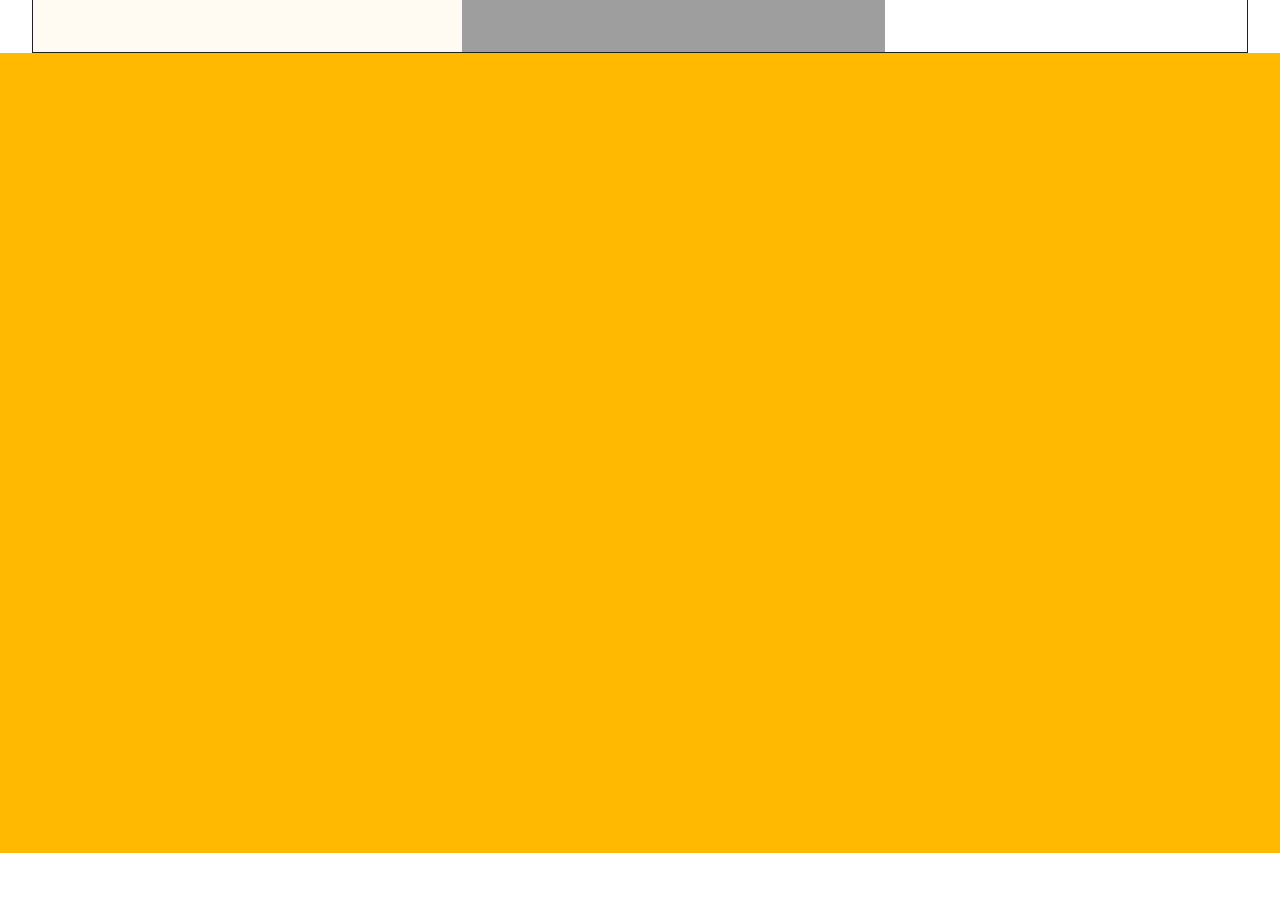
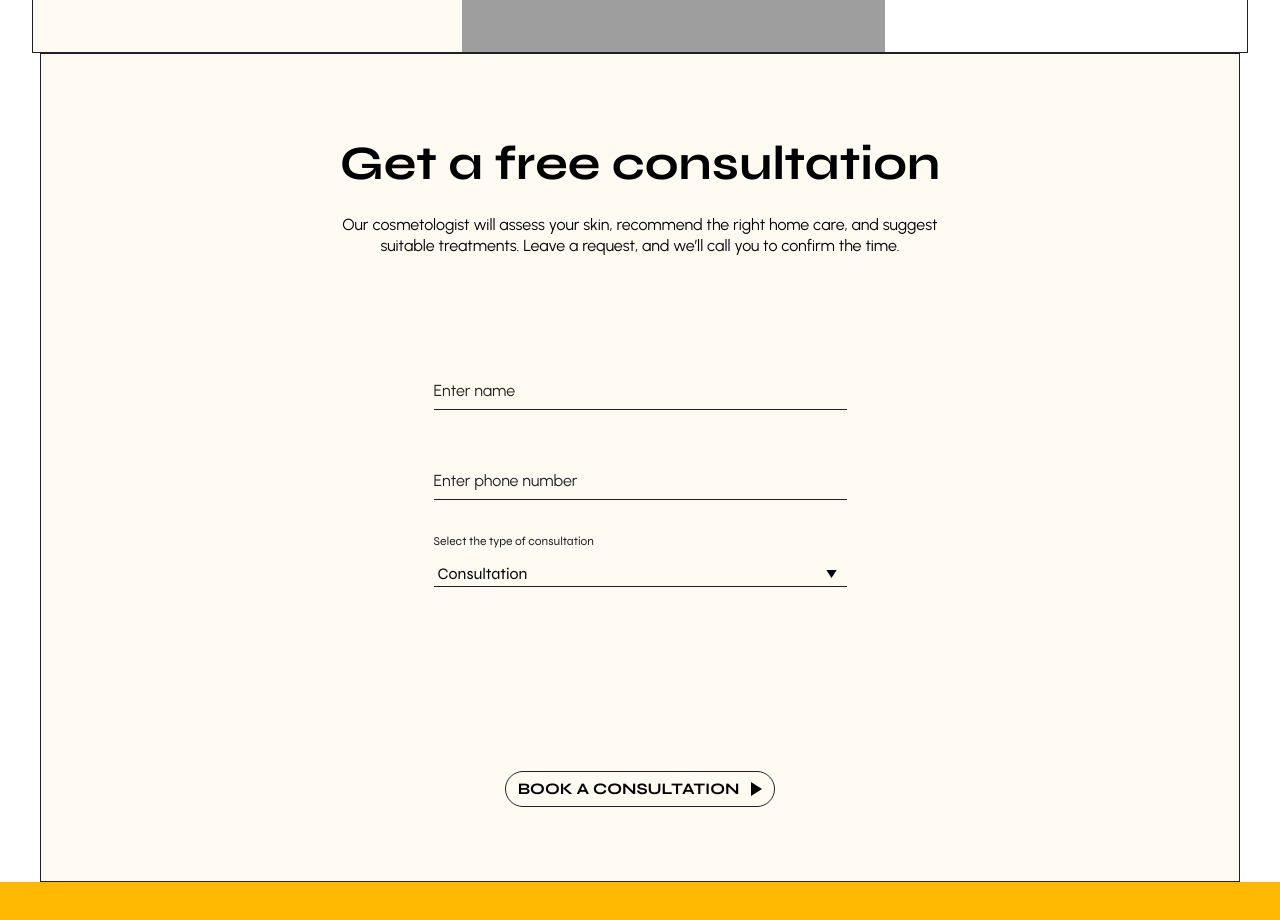
Before and after one commit to in-develop/clinet, a Next.js app: page / in a window 1280 px wide. Shown: the part 840-1760 px from the top of the page. Before the commit the page ends 1693 px from the top, so only its background shows below. Built offline with nearby package versions, Linux system fonts and the light colour scheme; no server answers; grey boxes are pictures that could not be loaded.

Commit message:
feat(ui): add get consultation modal

```diff
--- a/src/app/(home)/page.tsx
+++ b/src/app/(home)/page.tsx
@@ -1,9 +1,14 @@
+"use client";
+
+import { GetConsultationModal } from "@/shared/ui/Modals";
 import { Hero } from "@/widgets/hero";
 
 export default function Home() {
   return (
     <div className="mx-auto pt-[6rem] sm:pt-[7.4375rem]">
       <Hero />
+
+      <GetConsultationModal onClose={() => {}} />
     </div>
   );
 }
--- a/src/shared/ui/Modals/GetConsultation/GetConsultation.tsx
+++ b/src/shared/ui/Modals/GetConsultation/GetConsultation.tsx
@@ -26,11 +26,11 @@ const GetConsultationModal: FC<IGetConsultationModalProps> = (props) => {
   };
 
   return (
-    <div className="bg-bg-block border-eerie-black flex h-[829px] flex-1 flex-col items-center overflow-visible border-[1px] sm:mx-10 sm:pt-10 sm:pb-27">
+    <div className="bg-bg-block border-eerie-black min-[h-557px] mx-5 flex h-[829px] min-w-[350px] flex-1 flex-col items-center overflow-visible border-[1px] pt-[22px] pb-10 sm:mx-10 sm:pt-10 sm:pb-27">
       <SvgIcon
         name="cross-squared"
         fill="transparent"
-        className="flex cursor-pointer self-end sm:mr-10"
+        className="mr-[22px] flex cursor-pointer self-end sm:mr-10"
         onClick={onClose}
       />
 
--- a/src/shared/ui/Modals/GetConsultation/ui/Form/Form.tsx
+++ b/src/shared/ui/Modals/GetConsultation/ui/Form/Form.tsx
@@ -1,5 +1,7 @@
 import { FC, useState } from "react";
 
+import { useMediaQuery } from "@/shared/hooks";
+import { BREAKPOINTS } from "@/shared/lib/constants";
 import { urbanist } from "@/shared/lib/fonts";
 import { Button } from "@/shared/ui/Button";
 import {
@@ -24,24 +26,34 @@ const Form: FC<IGetConsultationModalProps> = (props) => {
 
   const [consultationType, setConsultationType] = useState("consultation");
 
+  const [isMobile] = useMediaQuery([BREAKPOINTS["max-2md"], BREAKPOINTS["md"]]);
+
   return (
     <>
-      <h1 className="font-bold sm:mt-11 sm:text-5xl sm:leading-[1.1]">
+      <h1 className="mt-1.5 text-center text-[32px] leading-[1] font-bold sm:mt-11 sm:text-5xl sm:leading-[1.1]">
         Get a free consultation
       </h1>
 
-      <p className={`${urbanist.className} text-center leading-[1.3] sm:mt-6`}>
-        Our cosmetologist will assess your skin, recommend the right home care,
-        and suggest suitable treatments. Leave a request, and we’ll call you to
-        confirm the time.
-      </p>
+      {isMobile ? (
+        <p className={`${urbanist.className} mt-5 text-center leading-[1.3]`}>
+          Personal skin consultation with product and treatment advice.
+        </p>
+      ) : (
+        <p
+          className={`${urbanist.className} mt-6 w-[630px] text-center leading-[1.3]`}
+        >
+          Our cosmetologist will assess your skin, recommend the right home
+          care, and suggest suitable treatments. Leave a request, and we’ll call
+          you to confirm the time.
+        </p>
+      )}
 
-      <form className="flex flex-col sm:mt-16 sm:gap-8 sm:pt-8">
+      <form className="mt-8 flex flex-col gap-6 sm:mt-16 sm:gap-8 sm:pt-8">
         <TextInput
           value={name}
           label="Enter name"
-          className="w-full sm:w-[413px]"
-          labelClassName="sm:text-base"
+          className="w-[310px] sm:w-[413px]"
+          labelClassName="text-base"
           inputClassName="w-full leading-[1.3] h-full"
           onChange={(e) => setName(e.target.value)}
         />
@@ -49,19 +61,21 @@ const Form: FC<IGetConsultationModalProps> = (props) => {
         <TextInput
           value={phone}
           label="Enter phone number"
-          className="w-full sm:w-[413px]"
-          labelClassName="sm:text-base"
+          className="w-[310px] sm:w-[413px]"
+          labelClassName="text-base"
           inputClassName="w-full leading-[1.3]"
           onChange={(e) => setPhone(e.target.value)}
         />
 
-        <div className="flex flex-col gap-3">
-          <label className="text-eerie-black sm:text-[12px]">
-            Select the type of consultation
-          </label>
+        <div className="flex flex-col sm:gap-3">
+          {!isMobile && (
+            <label className="text-eerie-black text-[12px]">
+              Select the type of consultation
+            </label>
+          )}
 
           <Select value={consultationType} onValueChange={setConsultationType}>
-            <SelectTrigger className="w-[180px] p-0">
+            <SelectTrigger className="p-0">
               <SelectValue placeholder="Consultation" />
             </SelectTrigger>
             <SelectContent>
@@ -73,7 +87,7 @@ const Form: FC<IGetConsultationModalProps> = (props) => {
 
         <Button
           variant="tabIcon"
-          className="self-center sm:mt-16"
+          className="mt-15 self-center sm:mt-38"
           onClick={onSubmit}
         >
           BOOK A CONSULTATION
--- a/src/shared/ui/Modals/GetConsultation/ui/Loading/Loading.tsx
+++ b/src/shared/ui/Modals/GetConsultation/ui/Loading/Loading.tsx
@@ -7,13 +7,11 @@ const Loading: FC = () => {
     <>
       <SvgIcon
         name="loader"
-        width={78}
-        height={78}
         fill="transparent"
-        className="animation-duration-[1.5s] animate-spin text-black sm:mt-51"
+        className="animation-duration-[1.5s] mt-33 h-12 w-12 animate-spin text-black sm:mt-51 sm:h-[78px] sm:w-[78px]"
       />
 
-      <h1 className="sm:text-5 font-bold sm:mt-16 sm:leading-[1.1]">
+      <h1 className="sm:text-5 mt-10 mb-60 px-8 text-center text-base leading-[1] font-bold sm:mt-16 sm:leading-[1.1]">
         Please wait while we process your request.
       </h1>
     </>
--- a/src/shared/ui/Modals/GetConsultation/ui/Success/Success.tsx
+++ b/src/shared/ui/Modals/GetConsultation/ui/Success/Success.tsx
@@ -8,17 +8,15 @@ const Success: FC = () => {
     <>
       <SvgIcon
         name="tick"
-        width={71}
-        height={52}
         fill="eerie-black"
-        className="sm:mt-[218px]"
+        className="mt-35 h-[32px] w-[43px] sm:mt-[218px] sm:h-[52px] sm:w-[71px]"
       />
 
-      <h1 className="sm:text-5 font-bold sm:mt-16 sm:leading-[1.1]">
+      <h1 className="sm:text-5 mt-14 px-8 text-center text-base leading-[1] font-bold sm:mt-16 sm:leading-[1.1]">
         Thank you! We will contact you shortly to clarify the details.
       </h1>
 
-      <Button variant="tabIcon" className="self-center sm:mt-16">
+      <Button variant="tabIcon" className="mt-40 self-center sm:mt-16">
         GO TO MAIN PAGE
         <SvgIcon name="arrow-scroll" width={11} height={14} />
       </Button>
--- a/src/shared/ui/Select/Select.tsx
+++ b/src/shared/ui/Select/Select.tsx
@@ -88,7 +88,7 @@ const SelectTrigger: FC<SelectTriggerProps> = (compProps) => {
           width={11}
           hanging={14}
           className={cn(
-            "transition-transform duration-200 sm:mr-2.5",
+            "mr-2.5 transition-transform duration-200",
             open ? "rotate-180" : "",
           )}
         />
@@ -157,7 +157,7 @@ const SelectItem: FC<ComponentProps<typeof SelectPrimitive.Item>> = (
     <SelectPrimitive.Item
       data-slot="select-item"
       className={cn(
-        "focus:bg-secondary-1 [&_svg:not([class*='text-'])]:text-eerie-black relative m-0 flex w-full flex-1 cursor-default items-center py-3 outline-hidden select-none focus:text-white data-[disabled]:pointer-events-none data-[disabled]:opacity-50 sm:pl-2 [&_svg]:pointer-events-none [&_svg]:shrink-0 *:[span]:last:flex *:[span]:last:items-center *:[span]:last:gap-2",
+        "focus:bg-secondary-1 [&_svg:not([class*='text-'])]:text-eerie-black relative m-0 flex w-full flex-1 cursor-default items-center py-3 pl-1.5 outline-hidden select-none focus:text-white data-[disabled]:pointer-events-none data-[disabled]:opacity-50 sm:pl-2 [&_svg]:pointer-events-none [&_svg]:shrink-0 *:[span]:last:flex *:[span]:last:items-center *:[span]:last:gap-2",
         className,
       )}
       {...props}
```
